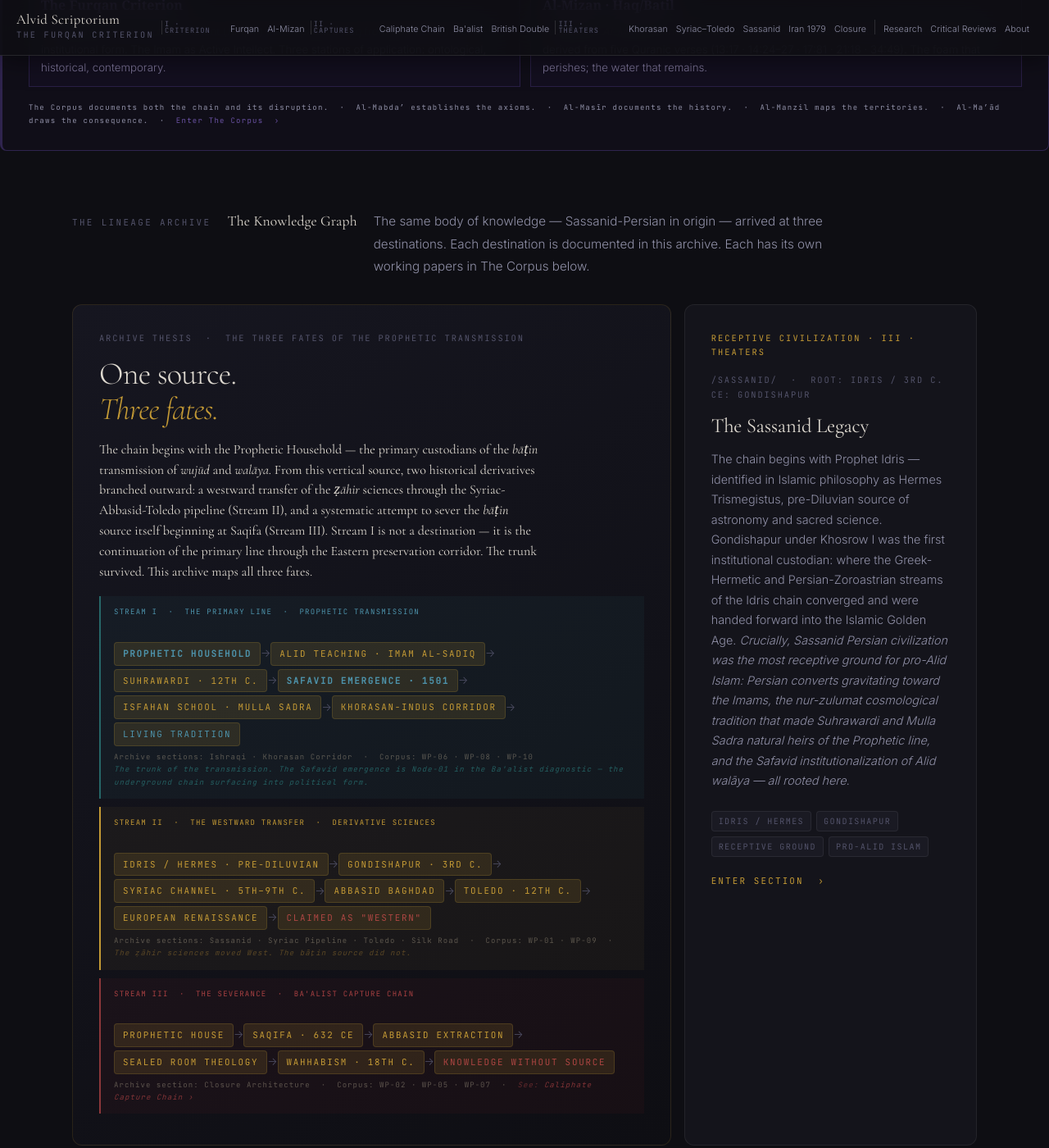
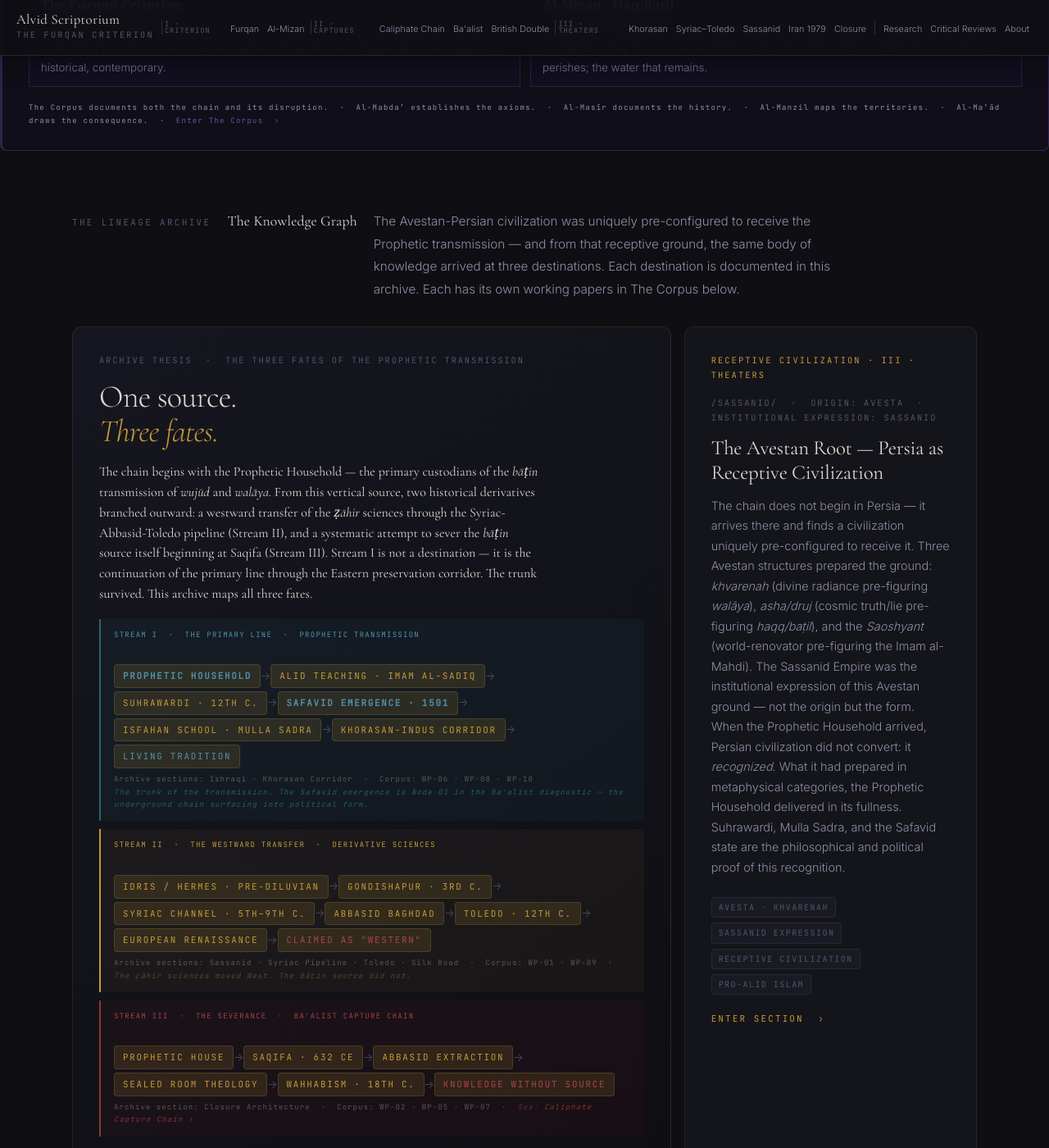
Before and after one commit to Political-Theology-Archive/geopolitical-synthesis, a Jekyll site: the page built from index.html, in a window 1280 px wide and 1400 px high, scrolled down 1323 px. Shown: the whole window at 82% size. Built offline with Jekyll 4.4.1, drawn with Linux system fonts in a browser that asks for light colours.

Commit message:
Audit fix: Avestan origin framing on home/syriac/iran-1979 pages

```diff
--- a/index.html
+++ b/index.html
@@ -115,7 +115,8 @@ description: "Alvid Scriptorium — a civilizational lineage archive and scholar
     <span class="pta-section-eye mono">The Lineage Archive</span>
     <h2>The Knowledge Graph</h2>
     <p style="font-size:0.95rem;font-weight:300;color:var(--text-mid);max-width:600px;margin-top:8px;line-height:1.8;">
-      The same body of knowledge — Sassanid-Persian in origin — arrived at three destinations.
+      The Avestan-Persian civilization was uniquely pre-configured to receive the Prophetic transmission —
+      and from that receptive ground, the same body of knowledge arrived at three destinations.
       Each destination is documented in this archive. Each has its own working papers in The Corpus below.
     </p>
   </div>
@@ -204,27 +205,28 @@ description: "Alvid Scriptorium — a civilizational lineage archive and scholar
       </div>
     </div>
 
-    <!-- Node 1 — Sassanid: Primary Custodian -->
+    <!-- Node 1 — Avestan Root / Sassanid: Receptive Civilization -->
     <a href="{{ '/sassanid/' | relative_url }}" class="pta-card pta-fade pta-fade--delay-1">
       <span class="pta-card-pillar-num mono">Receptive Civilization · III · Theaters</span>
-      <span class="pta-card-pillar-path mono">/sassanid/ &nbsp;·&nbsp; Root: Idris / 3rd c. CE: Gondishapur</span>
-      <h3 class="pta-card-title">The Sassanid Legacy</h3>
+      <span class="pta-card-pillar-path mono">/sassanid/ &nbsp;·&nbsp; Origin: Avesta &nbsp;·&nbsp; Institutional Expression: Sassanid</span>
+      <h3 class="pta-card-title">The Avestan Root — Persia as Receptive Civilization</h3>
       <p class="pta-card-desc">
-        The chain begins with Prophet Idris — identified in Islamic philosophy as
-        Hermes Trismegistus, pre-Diluvian source of astronomy and sacred science.
-        Gondishapur under Khosrow I was the first institutional custodian: where the
-        Greek-Hermetic and Persian-Zoroastrian streams of the Idris chain converged
-        and were handed forward into the Islamic Golden Age.
-        <em>Crucially, Sassanid Persian civilization was the most receptive ground for
-        pro-Alid Islam: Persian converts gravitating toward the Imams, the
-        <em>nur-zulumat</em> cosmological tradition that made Suhrawardi and Mulla Sadra
-        natural heirs of the Prophetic line, and the Safavid institutionalization
-        of Alid walāya — all rooted here.</em>
+        The chain does not begin in Persia — it arrives there and finds a civilization
+        uniquely pre-configured to receive it. Three Avestan structures prepared the ground:
+        <em>khvarenah</em> (divine radiance pre-figuring <em>wal&#x101;ya</em>),
+        <em>asha/druj</em> (cosmic truth/lie pre-figuring <em>haqq/ba&#x1E6Dil</em>),
+        and the <em>Saoshyant</em> (world-renovator pre-figuring the Imam al-Mahdi).
+        The Sassanid Empire was the institutional expression of this Avestan ground —
+        not the origin but the form. When the Prophetic Household arrived, Persian
+        civilization did not convert: it <em>recognized</em>. What it had prepared in
+        metaphysical categories, the Prophetic Household delivered in its fullness.
+        Suhrawardi, Mulla Sadra, and the Safavid state are the philosophical and
+        political proof of this recognition.
       </p>
       <div class="pta-card-tags">
-        <span class="pta-card-tag">Idris / Hermes</span>
-        <span class="pta-card-tag">Gondishapur</span>
-        <span class="pta-card-tag">Receptive Ground</span>
+        <span class="pta-card-tag">Avesta · Khvarenah</span>
+        <span class="pta-card-tag">Sassanid Expression</span>
+        <span class="pta-card-tag">Receptive Civilization</span>
         <span class="pta-card-tag">Pro-Alid Islam</span>
       </div>
       <span class="pta-card-enter mono">Enter Section &nbsp;›</span>
--- a/iran-1979/index.html
+++ b/iran-1979/index.html
@@ -55,7 +55,7 @@ description: "The Islamic Revolution of 1979 is the most consequential modern re
     Rahnema, Ali. <em>An Islamic Utopian: A Political Biography of Ali Shariati</em>. I.B. Tauris, 1998. ISBN 978-1860642982 ·
     Abrahamian, Ervand. <em>Iran Between Two Revolutions</em>. Princeton UP, 1982. ISBN 978-0691101347 ·
     See also: <a href="{{ '/khorasan/' | relative_url }}" style="color:var(--teal);">The Khorasan Corridor</a> ·
-    <a href="{{ '/sassanid/' | relative_url }}" style="color:var(--teal);">The Sassanid Legacy</a> ·
+    <a href="{{ '/sassanid/' | relative_url }}" style="color:var(--teal);">The Avestan Root — Persia as Receptive Civilization</a> ·
     <a href="{{ '/research/ba-alist-capture/' | relative_url }}" style="color:rgba(215,80,80,0.7);">WP — Ba&rsquo;alist Capture Mechanism</a>
   </div>
 
```
Also changed, not shown: syriac-pipeline/index.html (+35 -2 lines).
